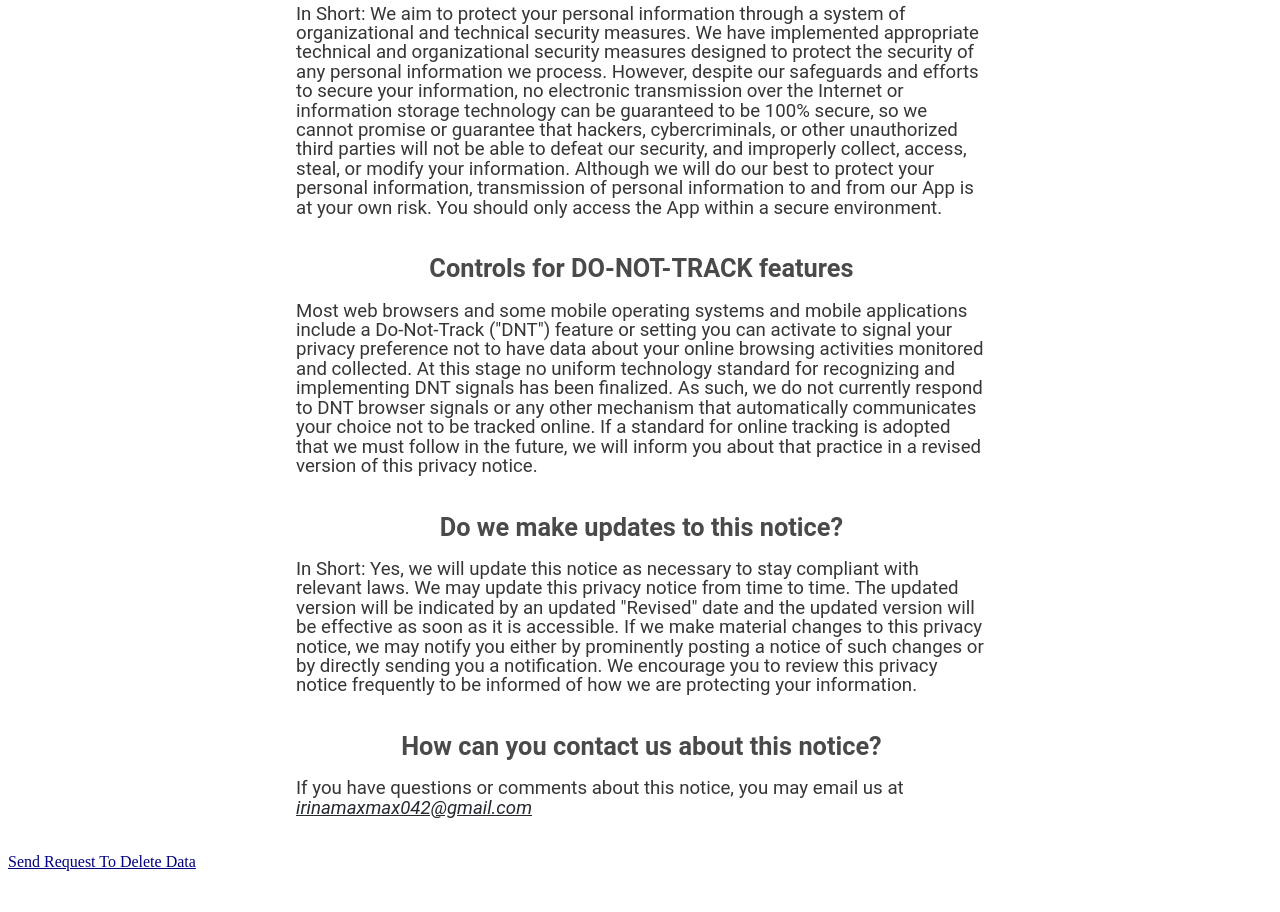
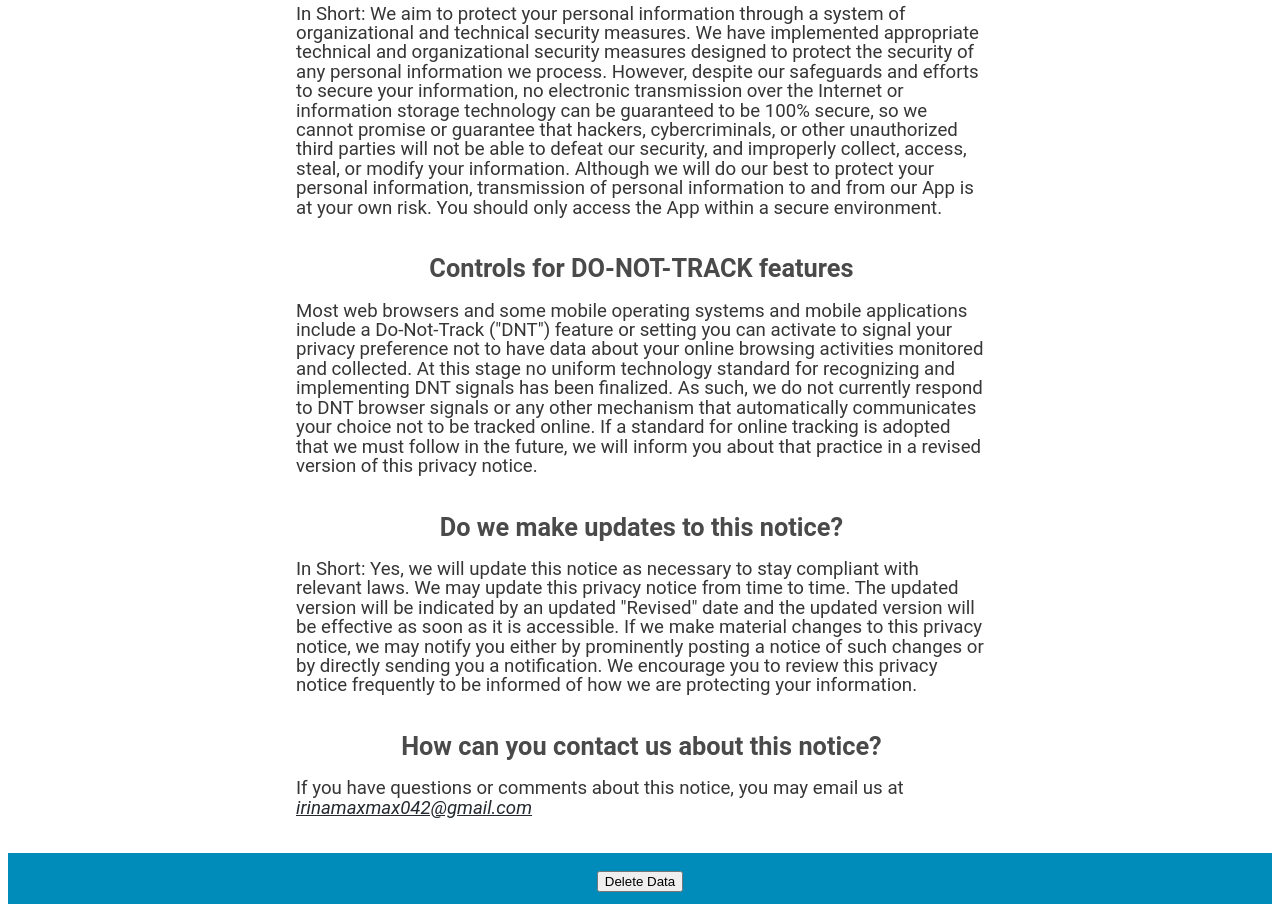
Before and after one commit to irinamaxmax042/Gold-Rush, a plain HTML site: page index.html in a window 1280 px wide. Shown: the part 1976-2888 px from the top of the page. Before the commit the page ends 2855 px from the top, so only its background shows below. Drawn offline with Linux system fonts and the light colour scheme.

Commit message:
Update index.html

```diff
--- a/index.html
+++ b/index.html
@@ -703,7 +703,17 @@ you have questions or comments about this notice, you may email us at
 
 
 
- <a href="send.html">Send Request To Delete Data</a>
+ <a href="send.html" style="font-size: 24px;
+        padding: 12px 24px;
+        background-color: #008CBA;
+        color: white;
+        border: none;
+        text-align: center;
+        display: block;
+        margin: 0 auto;
+">
+      <button>Delete Data</button>
+    </a>
 
 
 
```
